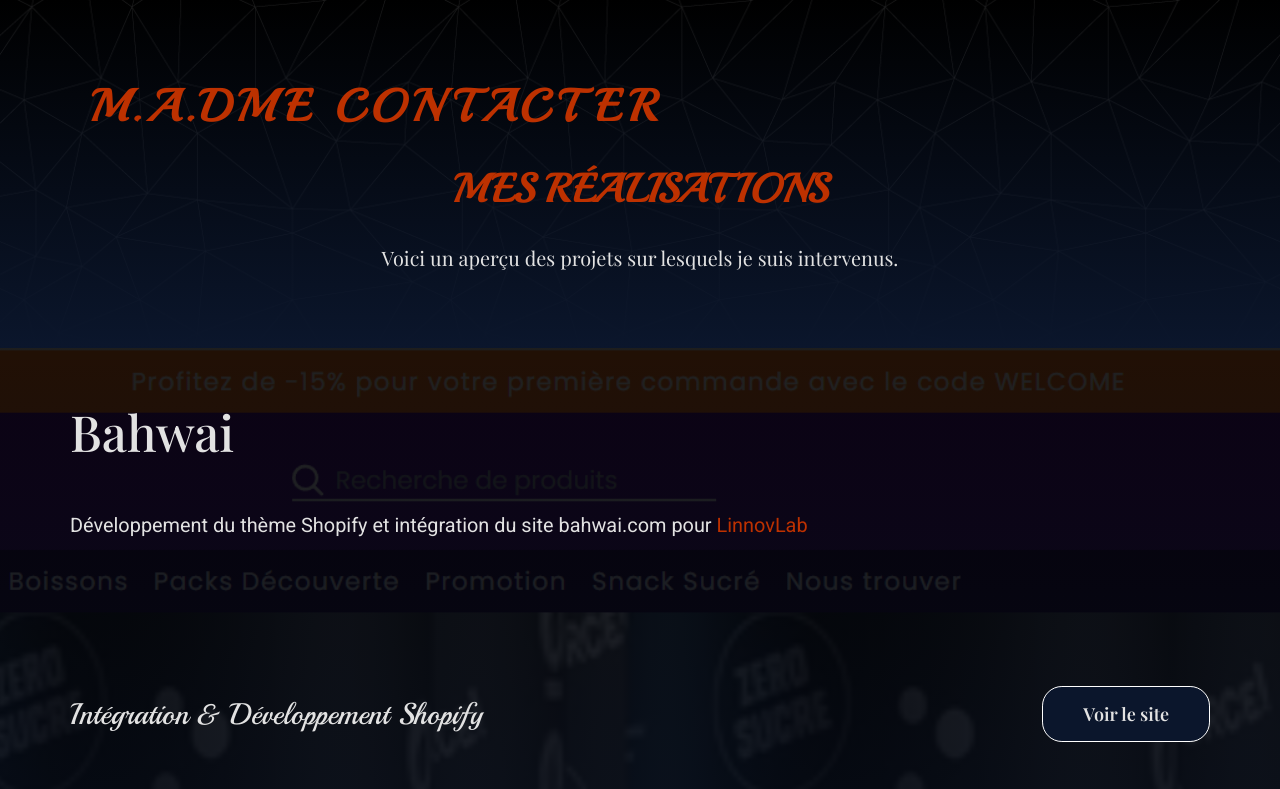
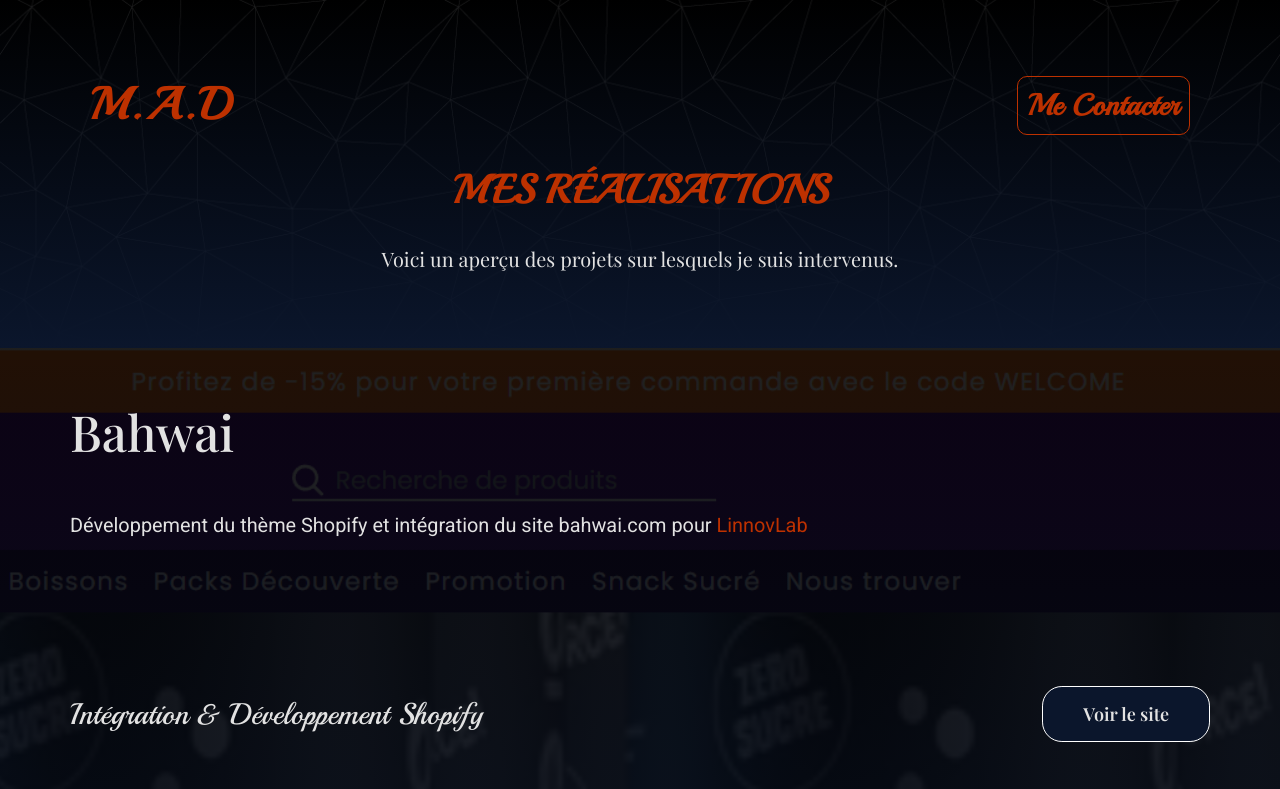
Before and after one commit to aliou77/My-Portfolio, a plain HTML site: page pages/mes-realisations.html in a window 1280 px wide. Shown: the top 789 px of the page. Drawn offline with nearby package versions, Linux system fonts and the light colour scheme; files whose address does not match are found by name; a web font is replaced by a local one.

Commit message:
finish design and feats

```diff
--- a/pages/mes-realisations.html
+++ b/pages/mes-realisations.html
@@ -13,16 +13,16 @@
         <div class="content-main-realisation">
             <div class="head-realisation bg-realisation">
                 <div class="head-content shadow-blue h-full flex flex-col gap-3 justify-center items-center p-desktop">
-                    <div class="logo-content flex justify-start shadow-header w-full px-20px bg-transparent">
+                    <div class="logo-content flex justify-between shadow-header w-full px-20px bg-transparent">
                         <a href="/" class="logo font-playball">M.A.D</a>
-                        <a href="/" class="logo font-playball">ME CONTACTER</a>
+                        <a href="/" class="me-contacter font-playball">Me Contacter</a>
                     </div>
                     <h1 class="title">MES RÉALISATIONS</h1>
                     <p class="text-2rem font-playfair text-center">Voici un aperçu des projets sur lesquels je suis intervenus.</p>
                 </div>
             </div>
             <div class="realisation-container flex flex-col">
-                <div id="kit" class="reatilisation-item bg-bahwai">
+                <div id="bahwai" class="reatilisation-item bg-bahwai">
                     <div class="content-projet shadow-blue h-full pb-7 p-desktop">
                         <h2 class="title-projet pt-5">Bahwai</h2>
                         <p class="desc-projet mt-5 selection">Développement du thème Shopify et intégration du site bahwai.com pour <a href="www.linnovlab.com" class="text-main-color">LinnovLab</a></p>
--- a/styles/style.scss
+++ b/styles/style.scss
@@ -147,6 +147,20 @@ header.sticky{
     font-weight: 600;
     color: var(--main-color);
     letter-spacing: 5px;
+}
+.me-contacter{
+    font-size: 3rem;
+    font-weight: 600;
+    color: var(--main-color);
+    border: 1px solid var(--main-color);
+    padding: 10px;
+    border-radius: 10px;
+    font-size: 3rem;
+    transition: all .4s;
+}
+.me-contacter:hover{
+    color: var(--bg-color);
+    background-color: var(--main-color);
 }
 @media screen and (max-width: 768px) {
     .logo{
```
Also changed, not shown: index.html (+3 -4 lines), imgs/projects/bahwai.png (added), styles/style.css, 1 other file.
